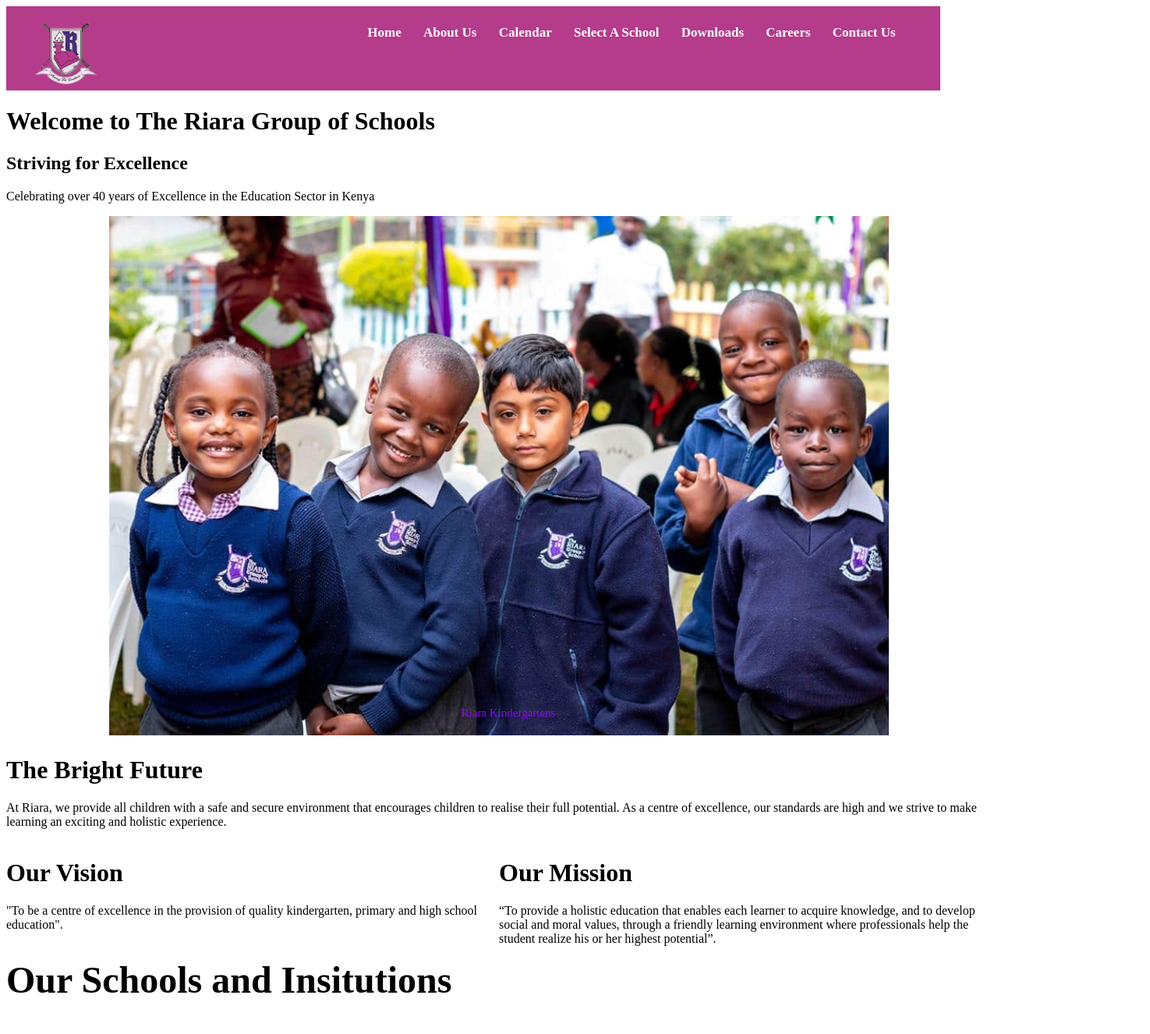
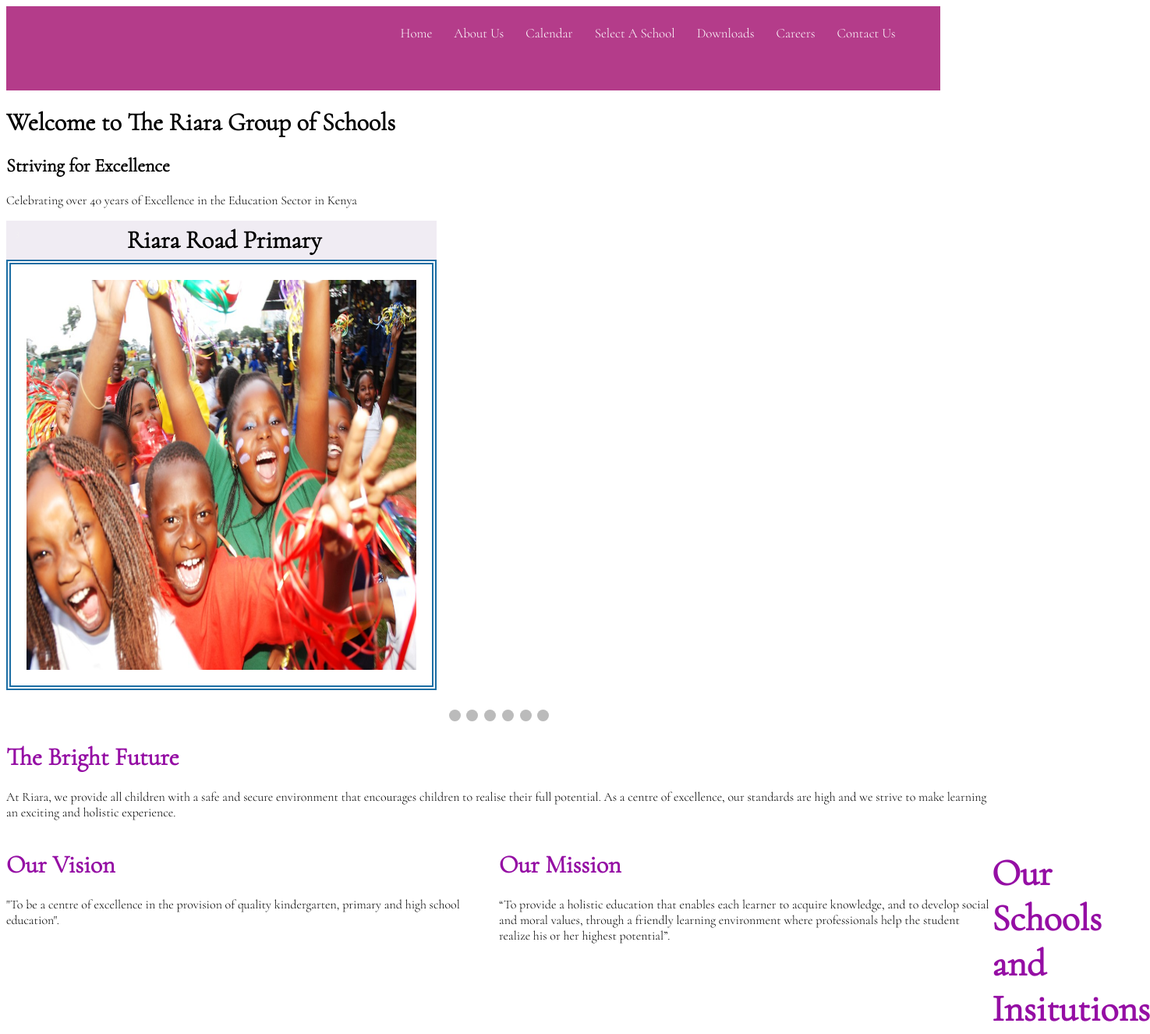
Before and after one commit to purplexiion/Riara-Coding-Project, a plain HTML site: page Index.html in a window 1280 px wide. Shown: the top 1326 px of the page at 78% size, 1475 px wide, since content can reach past the window. Drawn offline with Linux system fonts and the light colour scheme.

Commit message:
Fixed Institutions Tab - going to work on the contact us and bottom part

```diff
--- a/Index.html
+++ b/Index.html
@@ -6,6 +6,9 @@
     <meta name="viewport" content="width=device-width, initial-scale=1.0">
     <title>Riara Coding Project</title>
     <link rel="stylesheet" href="style.css">
+    <style>
+      @import url('https://fonts.googleapis.com/css2?family=Cormorant:wght@300&display=swap');
+      </style>
 </head>
 
 <body>
@@ -14,7 +17,7 @@
         <!-- Navbar School logo -->
         <div class="nav-header">
           <div class="nav-logo">
-            <a href="#">
+            <a href="Index.html">
               <img src="Images/RGS_logo-removebg-preview.png" alt="school logo">
             </a>
           </div>
@@ -58,41 +61,60 @@
     <h1>Welcome to The Riara Group of Schools</h1>
     <h2>Striving for Excellence</h2>
     <p>Celebrating over 40 years of Excellence in the Education Sector in Kenya</p>
+
     <!--Making the slideshow for the photos and the various schools--->
     <div class="slideshow-container">
         <div class="mySlides fade">
+          <div class="text">Riara Kindergartens</div>
             <div class="numbertext">1</div>
-            <img src="Images/933493d25530f639.jpeg" alt="" style="width: 100%">
-            <div class="text">Riara Kindergartens</div>
+            <img src="Images/933493d25530f639.jpeg" alt="">
+
         </div>
         <div class="mySlides fade">
+          <div class="text">Riara Springs Primary</div>
             <div class="numbertext">2</div>
-            <img src="Images/RGS logo.png" alt="" style="width: 100%">
-            <div class="text">Riara Springs Primary</div>
+            <img src="Images/RGS logo.png" alt="" >
+
         </div>
         <div class="mySlides fade">
+          <div class="text">Riara Road Primary</div>
             <div class="numbertext">3</div>
-            <img src="Images/Riara Road Primary.jpeg" alt="" style="width: 100%">
-            <div class="text">Riara Road Primary</div>
+            <img src="Images/Riara Road Primary.jpeg" alt="" >
         </div>
         <div class="mySlides fade">
+          <div class="text">Riara International Schools</div>
             <div class="numbertext">4</div>
-            <img src="Images/RIS-Photo-1.jpeg" alt=""style="width: 100%">
-            <div class="text">Riara International Schools</div>
+            <img src="Images/RIS-Photo-1.jpeg" alt="">
         </div>
         <div class="mySlides fade">
+          <div class="text">Riara Springs Girls' High School</div>
             <div class="numbertext">5</div>
-            <img src="Images/010720_1548_KCSEresults2-750x417.jpeg" style="width: 100%" alt=""/>
-            <div class="text">Riara Springs Girls' High School</div>
+            <img src="Images/010720_1548_KCSEresults2-750x417.jpeg" alt="">
         </div>
         <div class="mySlides fade">
+          <div class="text">Riara University</div>
             <div class="numbertext">6</div>
-            <img src="Images/RU Logo.png"style="width: 100%" alt=""/>
-            <div class="text">Riara University</div>
+            <img src="Images/RU Logo.png" alt=""/>
         </div>
     </div>
+
+  <!-- Next and previous buttons -->
+  <a class="prev" onclick="plusSlides(-1)">&#10094;</a>
+  <a class="next" onclick="plusSlides(1)">&#10095;</a>
+</div>
+<br>
+
+<!-- The dots/circles -->
+<div style="text-align:center">
+  <span class="dot" onclick="currentSlide(1)"></span>
+  <span class="dot" onclick="currentSlide(2)"></span>
+  <span class="dot" onclick="currentSlide(3)"></span>
+  <span class="dot" onclick="currentSlide(4)"></span>
+  <span class="dot" onclick="currentSlide(5)"></span>
+  <span class="dot" onclick="currentSlide(6)"></span>
+</div>
     <!-- More information about the school-->
-    <h1>The Bright Future</h1>
+    <h1 class="headings">The Bright Future</h1>
     <p>At Riara, we provide all children with a safe and secure environment that encourages children to realise their full potential. As a centre of excellence, our standards are high and we strive to make learning an exciting and holistic experience.</p>
     <div class="column">
       <h1 class="headings" >Our Vision</h1>
@@ -104,19 +126,19 @@
     </div>
     <!-- Making a place where all the Riara Schools can be seen at a glance-->
     <section class="schoolsinfo">
-      <h1 class="heading">Our Schools and Insitutions</h1>
+      <h1 class="heading-main">Our Schools and Insitutions</h1>
       <div class="row">
         <div class="box">
           <img src = "Images/RGS logo.png" alt ="" >
           <h1 class="headings">Riara International Schools</h1>
-          <p>RIS offers quality education from Grades 1 -9 based on the British Curriculum, located in Riara Road opposite Makini Schools</p>
+          <p>RIS offers quality education from Grades 1 -9 based on the British Curriculum. It is perfect for those seeking British Curriculum fit for their children. It is located in the heart of Riara Road opposite Makini Schools</p>
           <a href="HTML Folders/Riara International School.html">
             <button>Visit School</button>
           </a>
           </div>
           <div class="box">
             <img src = "Images/RGS logo.png" alt ="">
-            <h1 class="headings">Riara Road Campus</h1>
+            <h1 class="headings">Riara Road Primary Campus</h1>
             <p>Located in Riara Road, this campus offers CBC Curriculum from Kindergaten to Primary and is a top school in Nairobi during the national Examinations</p>
             <a href="HTML Folders/Riara Road.html">
               <button>Visit Campus</button>
@@ -124,7 +146,7 @@
           </div>
             <div class="box">
               <img src = "Images/RGS_logo-removebg-preview.png" alt ="">
-              <h1 class="headings">Riara Springs Campus</h1>
+              <h1 class="headings">Riara Springs Primary Campus</h1>
               <p>Located in Imara Daima, this campus also offers CBC Curriculum, producing quality education and top candidates in the country during National Examinations</p>
               <a href="HTML Folders/Riara Springs.html">
                 <button>Visit Campus</button>
@@ -133,7 +155,7 @@
               <div class="box">
                 <img src = "Images/RSGHS Logo.png" alt ="">
                 <h1 class="headings">Riara Springs Girls' High School</h1>
-                <p>One of the Leading Private High Schools in the Country, this school offers 8-4-4 Curriculum and is a perfect training ground for Girls, to mould them to be avenues of excellence.</p>
+                <p>One of the Leading High Schools in Kenya, having posted remarkable K.C.S.E results, this school offers a comprehensive 8-4-4 Curriculum and is a perfect training ground for Girls, to mould them to be avenues of excellence.</p>
                 <a href="HTML Folders/HighSchool.html">
                   <button>Visit School</button>
                 </a>
@@ -141,7 +163,7 @@
                 <div class="box">
                   <img src = "Images/RU Logo.png" alt ="">
                   <h1 class="headings">Riara University</h1>
-                  <p>With the motto "Nurturing Innovators, the university provides holistic higher education to enable their students succeed in their passions and pursuits as they seek employment"</p>
+                  <p>With the motto "Nurturing Innovators", the university provides holistic higher education to enable their students succeed in their passions and pursuits as they seek employment.</p>
                   <a href="https://www.riarauniversity.ac.ke/">
                     <button>Visit Campus</button>
                   </a>
@@ -153,7 +175,7 @@
       <p>Main Office: Riara Group of Schools, Riara Road P.O. Box 21389, 00505 Nairobi</p>
       <p> Phone: 0703 038 100 and 0703 038 200</p>
       <p> Email: info@riaraschools.ac.ke</p>
-      <p class="creator"> Designed by Wamuyu Wachira 2022❤</p>
+      <p class="creator"> ©2022 Riara Group of Schools Designed by Wamuyu Wachira 2022❤</p>
     </section>
 
 
--- a/index.js
+++ b/index.js
@@ -1,8 +1,8 @@
 //SLIDESHOWS BAR == DISPLAYING THE TYPE OF SCHOOLS AT RIARA GROUP OF SCHOOLS
 let slideIndex = 0;
-showSlide();
+showSlides();
 
-function showSlide() {
+function showSlides() {
     let i;
     let slides = document.getElementsByClassName("mySlides");
     for (i = 0; i < slides.length; i++) {
--- a/style.css
+++ b/style.css
@@ -1,8 +1,21 @@
-body{
-  font-family: Avenir;
+*{
+  font-family: Avenir,'Cormorant', serif;
 }
 
+ .heading-main{
+  font-size:3rem;
+  font-weight: bold;
+  align-self: center;
+  align-content: center;
+  text-align: center;
+  color: #950EA4;
 
+}
+
+.headings{
+  color: #950EA4;
+  font-weight: bold;
+}
 /* MAKING THE NAVIGATION BAR*/
 /* Navbar container */
 .navbar{
@@ -17,7 +30,7 @@
   display: inline;
 }
 .navbar img{
-  width:70%;
+  width:0%;
   height:90%;
   background: transparent;
 }
@@ -176,10 +189,14 @@
 /*SLIDESHOWS FOR DISPLAYING THE SCHOOLS*/
 /* Slideshow container */
 .slideshow-container {
-    max-width: 1000px;
     position: relative;
     margin: auto;
     z-index: 0;
+    width: 100%;
+    height: 100%;
+    border-radius:0px;
+    display:block;
+    overflow: hidden;
   }
 
   /* Hide the images by default */
@@ -188,12 +205,12 @@
   }
 
   .mySlides img{
-    width: 100%;
-    height: 100%;
+    width: 500px;
+    height: 500px;
     align-items: center;
-    align-self: center;
+    padding: 20px 20px 20px 20px;
+    border: 6px double #1C6EA4;
   }
-
   /* Next & previous buttons */
   .prev, .next {
     cursor: pointer;
@@ -223,13 +240,16 @@
 
   /* Caption text */
   .text {
-    color: #8c09f0;
-    font-size: 15px;
-    padding: 8px 12px;
-    position: absolute;
-    bottom: 16px;
-    width: 100%;
+    padding: 5px 5px 5px 12px;
+    top: 16px;
+    width: 535px;
+    height: 40px;
     text-align: center;
+    font-weight: bold;
+    font-size: 2rem;
+    color:black;
+   text-align: center;
+   background-color: #f0ecf3;
   }
 
   /* Number text (1/3 etc) */
@@ -258,9 +278,9 @@
   }
 
   /* Fading animation */
-  .fade {
+  .slide {
     animation-name: fade;
-    animation-duration: 1.5s;
+    animation-duration: 3s;
   }
 
   @keyframes fade {
@@ -302,7 +322,7 @@
   display: flex;
   flex-direction: column;
   width: 200px;
-  height: 475px;
+  height: 600px;
   border: 1px solid black;
   margin: 10px;
   align-items: center;
@@ -317,7 +337,7 @@
   background-position: left bottom;
   color: rgb(134, 16, 208);
   border: none;
-  box-shadow: 0 0 20px rgb(74, 15, 151);
+  box-shadow: 0 0 20px rgb(214, 210, 219);
 }
 
 .box button{
@@ -337,18 +357,21 @@
   ;
 }
 .box button:hover{
-  background: #950EA4;
+  background: #dccbde;
 }
   .box button:active {
-  background: #950EA4;
+  background: #f6d5fa;
 }
 
 /*COLUMNS FOR THE MISSION AND VISION STATEMENT*/
 .column {
   float: left;
   width: 50%;
+  column-rule: 4px double #ff00ff;
 }
-
+.column h1{
+  align-content: center;
+}
 /* Clear floats after the columns */
 .row:after {
   content: "";
@@ -366,6 +389,6 @@
 p.creator{
   font-weight: bold;
   font-size: 0.8rem;
- color:white;
+ color:black;
  text-align: center;
 }
```
Also changed, not shown: Images/About.html (renamed from HTML Folders/About.html, +2 -2 lines), Main Folders/test.html (added).
